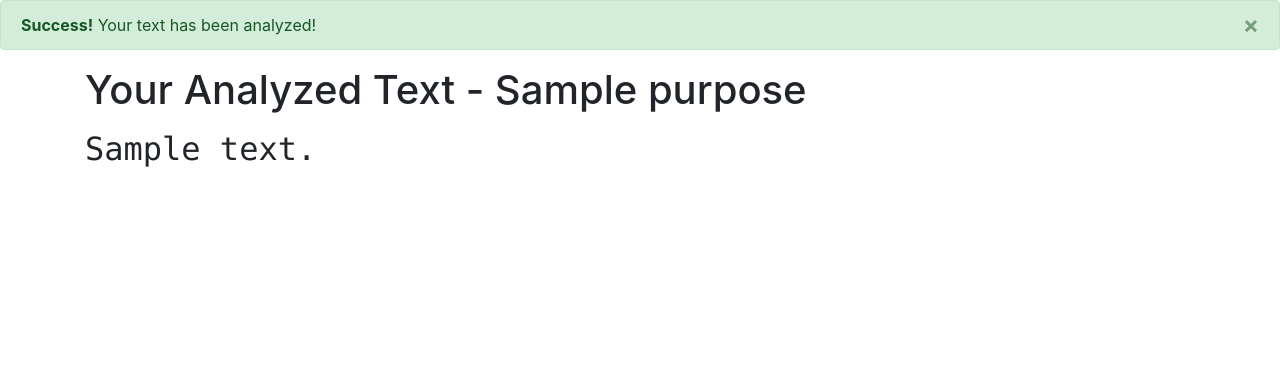
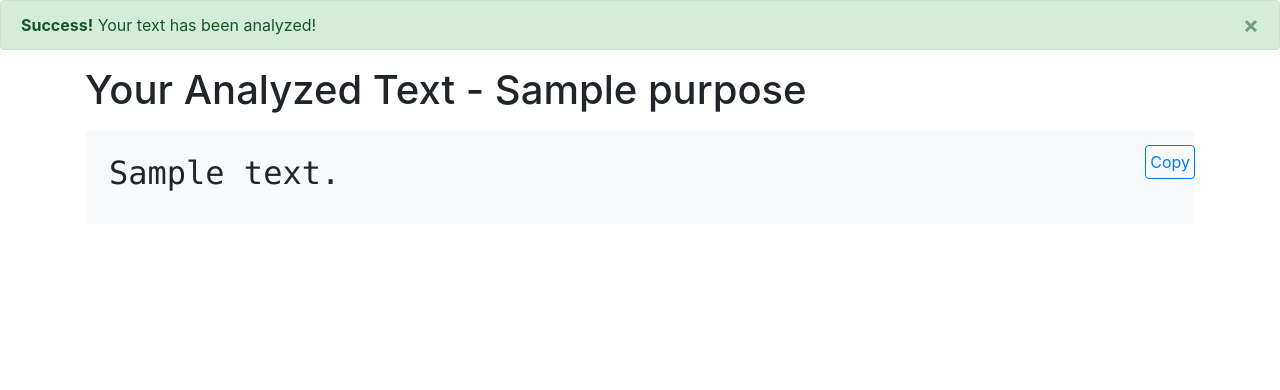
Before and after one commit to haris989/TextUtils, a Django app: template templates/analyze.html in a window 1280 px wide. Shown: the part 56-446 px from the top of the page. Run offline with Django 3.2, Linux system fonts and the light colour scheme; the template is opened without the code that fills it: most values are stand-ins (such as "Sample title", 1, 10 or a date in 2020); some libraries are stand-ins or nearby versions.

Commit message:
Making a copy button

```diff
--- a/templates/analyze.html
+++ b/templates/analyze.html
@@ -19,6 +19,12 @@
    color: white;
    text-align: center;
    display: block;
+}
+#corner-btn{
+  position: absolute;
+  right: 0;
+  top: 15px;
+  padding: 4px;
 }
 </style>
   </head>
@@ -60,10 +66,15 @@
 <div class="container">
 
 <h1>Your Analyzed Text - {{ purpose }}</h1>
+
+<div style="position:relative;" class="bg-light">
 <p>
-  <pre><h2>{{ analyzed_text }}</h2></pre>
-
+    <button id="corner-btn" class="btn btn-outline-primary" onclick="copy()">
+        Copy
+    </button>
+  <pre id="copy-text" class="p-4"><h2>{{ analyzed_text }}</h2></pre>
 </p>
+</div>
 </div>
 <footer class="footer">
   <div class="container">
@@ -76,5 +87,26 @@
     <script src="https://code.jquery.com/jquery-3.3.1.slim.min.js" integrity="sha384-q8i/X+965DzO0rT7abK41JStQIAqVgRVzpbzo5smXKp4YfRvH+8abtTE1Pi6jizo" crossorigin="anonymous"></script>
     <script src="https://cdnjs.cloudflare.com/ajax/libs/popper.js/1.14.6/umd/popper.min.js" integrity="sha384-wHAiFfRlMFy6i5SRaxvfOCifBUQy1xHdJ/yoi7FRNXMRBu5WHdZYu1hA6ZOblgut" crossorigin="anonymous"></script>
     <script src="https://stackpath.bootstrapcdn.com/bootstrap/4.2.1/js/bootstrap.min.js" integrity="sha384-B0UglyR+jN6CkvvICOB2joaf5I4l3gm9GU6Hc1og6Ls7i6U/mkkaduKaBhlAXv9k" crossorigin="anonymous"></script>
+
+    <script>
+      function copy() {
+        // copied from https://stackoverflow.com/questions/36639681/how-to-copy-text-from-a-div-to-clipboard
+        if (document.selection) {
+    var range = document.body.createTextRange();
+    range.moveToElementText(document.getElementById("copy-text"));
+    range.select().createTextRange();
+    document.execCommand("copy");
+
+  } else if (window.getSelection) {
+    var range = document.createRange();
+    range.selectNode(document.getElementById("copy-text"));
+    window.getSelection().addRange(range);
+    document.execCommand("copy");
+    alert('Text Copied')
+
+  }
+
+      }
+    </script>
   </body>
 </html>
```
